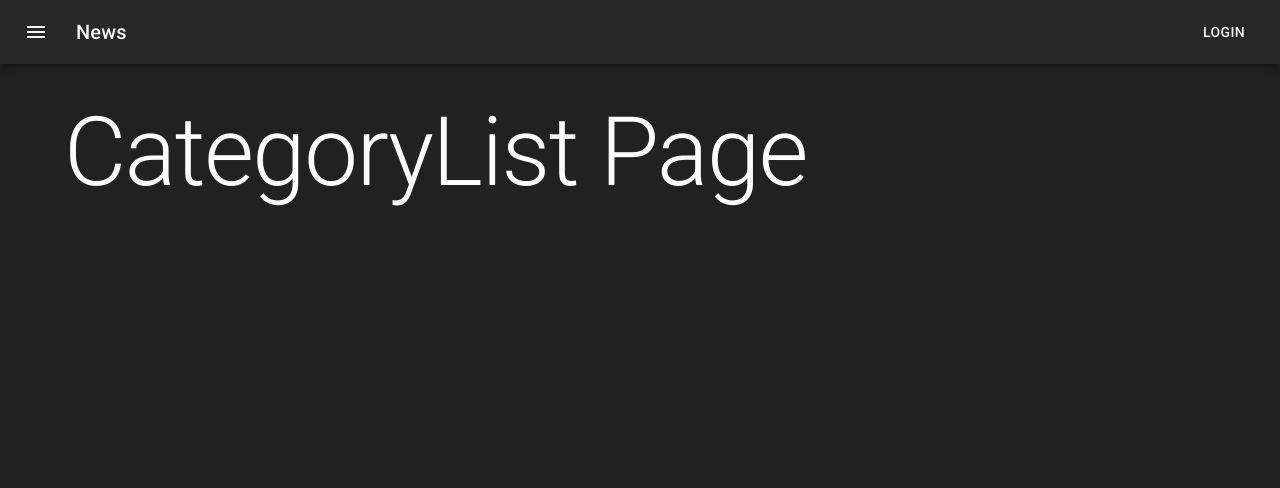
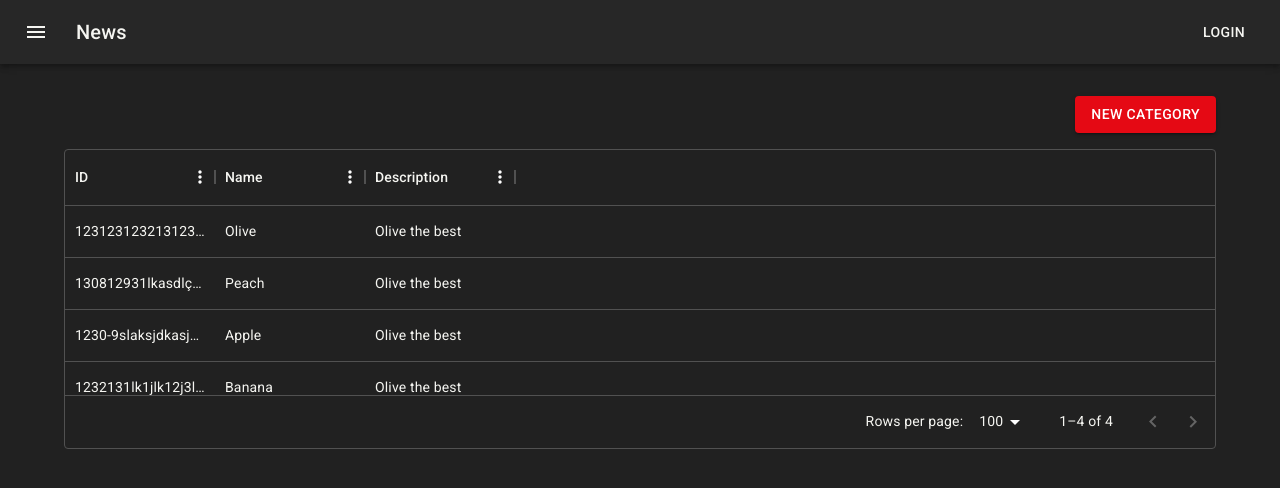
Before and after one commit to WagnerReis/CodeFlix, a React (Create React App) app: page / in a window 1280 px wide. Shown: the top 488 px of the page. Built offline with nearby package versions, Linux system fonts and the light colour scheme.

Commit message:
Criando DataGrid da listagem de categoria

```diff
--- a/package.json
+++ b/package.json
@@ -7,6 +7,7 @@
     "@emotion/styled": "^11.11.0",
     "@mui/icons-material": "^5.11.16",
     "@mui/material": "^5.13.5",
+    "@mui/x-data-grid": "^6.8.0",
     "@reduxjs/toolkit": "^1.9.5",
     "@testing-library/jest-dom": "^5.16.5",
     "@testing-library/react": "^13.4.0",
--- a/src/features/categories/ListCategory.tsx
+++ b/src/features/categories/ListCategory.tsx
@@ -1,12 +1,49 @@
-import { Box, Typography } from "@mui/material";
-import React from "react";
+import { Box, Button, Typography } from "@mui/material";
+import { useAppSelector } from "../../app/hooks";
+import { selectCategories } from "./categorySlice";
+import { Link } from "react-router-dom";
+import { DataGrid, GridColDef, GridRowsProp } from "@mui/x-data-grid";
 
 export default function CategoryList() {
+  const categories = useAppSelector(selectCategories);
+
+  const rows: GridRowsProp = categories.map((category) => ({
+    id: category.id,
+    name: category.name,
+    description: category.description,
+  }));
+
+  const columns: GridColDef[] = [
+    { field: "id", headerName: "ID", width: 150 },
+    { field: "name", headerName: "Name", width: 150 },
+    { field: "description", headerName: "Description", width: 150 },
+  ];
+
   return (
-    <Box>
-      <Typography variant="h1" component="h1">
-        CategoryList Page
-      </Typography>
+    <Box maxWidth="lg" sx={{ mt: 4, mb: 4 }}>
+      <Box display="flex" justifyContent="flex-end">
+        <Button
+          variant="contained"
+          color="secondary"
+          component={Link}
+          to="/category/create"
+          style={{ marginBottom: "1rem" }}
+        >
+          New Category
+        </Button>
+      </Box>
+
+      <div style={{ height: 300, width: "100%" }}>
+        <DataGrid
+          pageSizeOptions={[10, 20, 50, 100]}
+          rows={rows}
+          columns={columns}
+        />
+      </div>
+
+      {/* {categories.map((category) => (
+        <Typography key={category.id}>{category.name}</Typography>
+      ))} */}
     </Box>
   );
 }
--- a/src/features/categories/categorySlice.ts
+++ b/src/features/categories/categorySlice.ts
@@ -1,4 +1,5 @@
 import { createSlice } from "@reduxjs/toolkit";
+import { RootState } from "../../app/store";
 
 interface Category {
   id: string;
@@ -37,4 +38,8 @@
   }
 })
 
+// Selectors
+
+export const selectCategories = (state: RootState) => state.categories;
+
 export default categoriesSlice.reducer;
```
Also changed, not shown: 2 other files (tests, documents, lock files or other folders).
